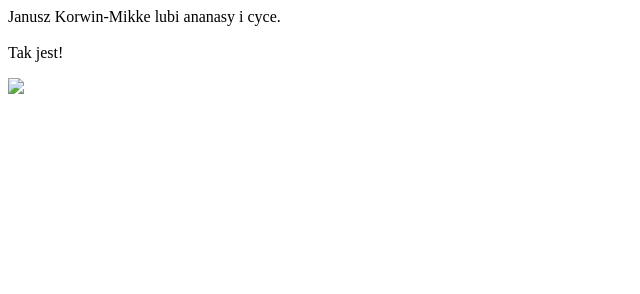
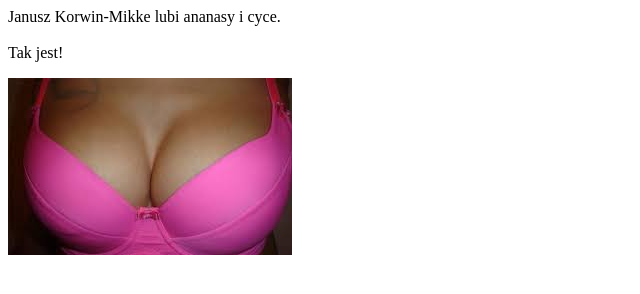
Before and after one commit to RatCreator/RatCreator, a plain HTML site: page index.html in a window 1280 px wide. Shown: the whole page, without its empty margins (0-640 px from the left). Drawn offline with Linux system fonts and the light colour scheme.

Commit message:
Update index.html

```diff
--- a/index.html
+++ b/index.html
@@ -4,6 +4,6 @@
     </head>
     <body>
           <p>Janusz Korwin-Mikke lubi ananasy i cyce.<br><br>Tak jest!</p>
-          <img src="download.jpg">
+          <img src="Images (1).jpg">
     </body>
 </html>
```
